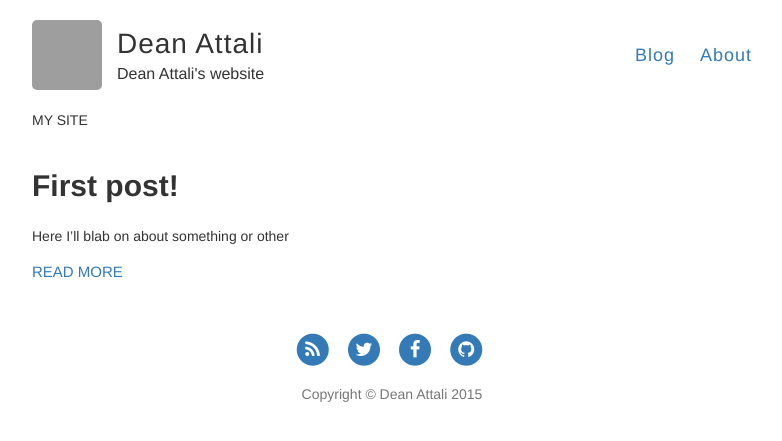
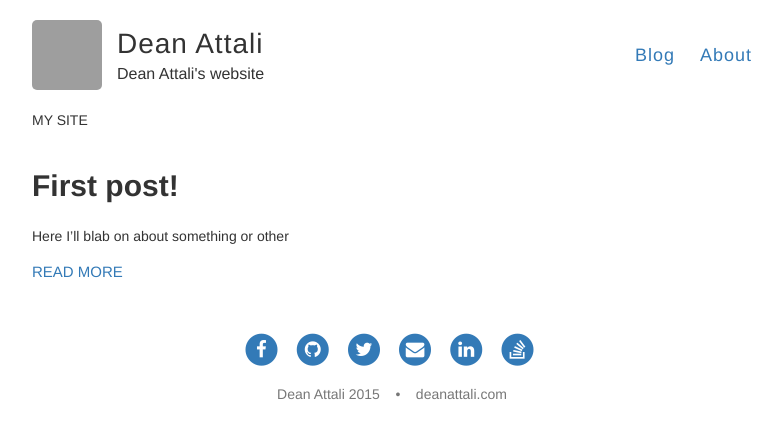
Before and after one commit to daattali/daattali.github.io, a Jekyll site: the page built from index.html, in a window 1280 px wide. Shown: the top 441 px of the page, without its empty margins (248-1030 px from the left). Built offline with Jekyll 4.4.1, drawn with Linux system fonts in a browser that asks for light colours; nearby versions of some CDN libraries; Markdown is read by kramdown in place of the engine named in the settings; the list of posts is cut into pages by our own code; grey boxes are pictures that could not be loaded.

Commit message:
add more links in footer

```diff
--- a/_config.yml
+++ b/_config.yml
@@ -23,21 +23,27 @@ defaults:
 
 title : Dean Attali
 
+avatar: https://avatars0.githubusercontent.com/u/952340?v=3&s=140
+
 author:
   name: Dean Attali
   email: daattali@gmail.com
-
-avatar: https://avatars0.githubusercontent.com/u/952340?v=3&s=140
-
-footer-links:
-  email: daattali@gmail.com
   facebook: daattali
   github: daattali
+  twitter: daattali
   linkedin: dean-attali
-  twitter: daattali
   stackoverflow: users/3943160/daattali
 
-disqus: deanattali-site  # comments
+footer-links-active:
+  rss: false
+  facebook: true
+  email: true
+  twitter: true
+  github: true
+  linkedin: true
+  stackoverflow: true
+
+disqus: deanattali-site
 google_analytics: UA-59820529-1
 
 # The release of Jekyll Now
--- a/_includes/footer.html
+++ b/_includes/footer.html
@@ -3,17 +3,29 @@
     <div class="row">
       <div class="col-lg-8 col-lg-offset-2 col-md-10 col-md-offset-1">
         <ul class="list-inline text-center">
+          {% if site.author.facebook and site.footer-links-active.facebook %}
           <li>
-            <a href="{{ "/feed.xml" | prepend: site.baseurl }}">
+            <a href="https://www.facebook.com/{{ site.author.facebook }}">
               <span class="fa-stack fa-lg">
                 <i class="fa fa-circle fa-stack-2x"></i>
-                <i class="fa fa-rss fa-stack-1x fa-inverse"></i>
+                <i class="fa fa-facebook fa-stack-1x fa-inverse"></i>
               </span>
             </a>
           </li>
-          {% if site.footer-links.twitter %}
+          {% endif %}
+          {% if site.author.github and site.footer-links-active.github %}
           <li>
-            <a href="https://twitter.com/{{ footer-links.twitter }}">
+            <a href="https://github.com/{{ site.author.github }}">
+              <span class="fa-stack fa-lg">
+                <i class="fa fa-circle fa-stack-2x"></i>
+                <i class="fa fa-github fa-stack-1x fa-inverse"></i>
+              </span>
+            </a>
+          </li>
+          {% endif %}
+		  {% if site.author.twitter and site.footer-links-active.twitter %}
+          <li>
+            <a href="https://twitter.com/{{ site.author.twitter }}">
               <span class="fa-stack fa-lg">
                 <i class="fa fa-circle fa-stack-2x"></i>
                 <i class="fa fa-twitter fa-stack-1x fa-inverse"></i>
@@ -21,28 +33,52 @@
             </a>
           </li>
           {% endif %}
-          {% if site.footer-links.facebook %}
+		  {% if site.author.email and site.footer-links-active.email %}
           <li>
-            <a href="https://www.facebook.com/{{ site.footer-links.facebook }}">
+            <a href="mailto:{{ site.author.email }}">
               <span class="fa-stack fa-lg">
                 <i class="fa fa-circle fa-stack-2x"></i>
-                <i class="fa fa-facebook fa-stack-1x fa-inverse"></i>
+                <i class="fa fa-envelope fa-stack-1x fa-inverse"></i>
               </span>
             </a>
           </li>
           {% endif %}
-          {% if site.footer-links.github %}
+		  {% if site.author.linkedin and site.footer-links-active.linkedin %}
           <li>
-            <a href="https://github.com/{{ site.footer-links.github }}">
+            <a href="https://linkedin.com/{{ site.author.linkedin }}">
               <span class="fa-stack fa-lg">
                 <i class="fa fa-circle fa-stack-2x"></i>
-                <i class="fa fa-github fa-stack-1x fa-inverse"></i>
+                <i class="fa fa-linkedin fa-stack-1x fa-inverse"></i>
               </span>
             </a>
           </li>
           {% endif %}
+		  {% if site.author.stackoverflow and site.footer-links-active.stackoverflow %}
+          <li>
+            <a href="https://linkedin.com/{{ site.author.stackoverflow }}">
+              <span class="fa-stack fa-lg">
+                <i class="fa fa-circle fa-stack-2x"></i>
+                <i class="fa fa-stack-overflow fa-stack-1x fa-inverse"></i>
+              </span>
+            </a>
+          </li>
+          {% endif %}
+		  {% if site.footer-links-active.rss %}
+		  <li>
+			<a href="{{ '/feed.xml' | prepend: site.baseurl }}">
+			  <span class="fa-stack fa-lg">
+				<i class="fa fa-circle fa-stack-2x"></i>
+				<i class="fa fa-rss fa-stack-1x fa-inverse"></i>
+			  </span>
+			</a>
+		  </li>
+          {% endif %}
         </ul>
-        <p class="copyright text-muted">Copyright &copy; {{ site.title }} {{ site.time | date: '%Y' }}</p>
+        <p class="copyright text-muted">
+		  {{ site.title }} {{ site.time | date: '%Y' }}
+		  &nbsp;&nbsp;&nbsp;&bull;&nbsp;&nbsp;&nbsp;
+		  {{ site.url-short }}
+	    </p>
       </div>
     </div>
   </div>
```
